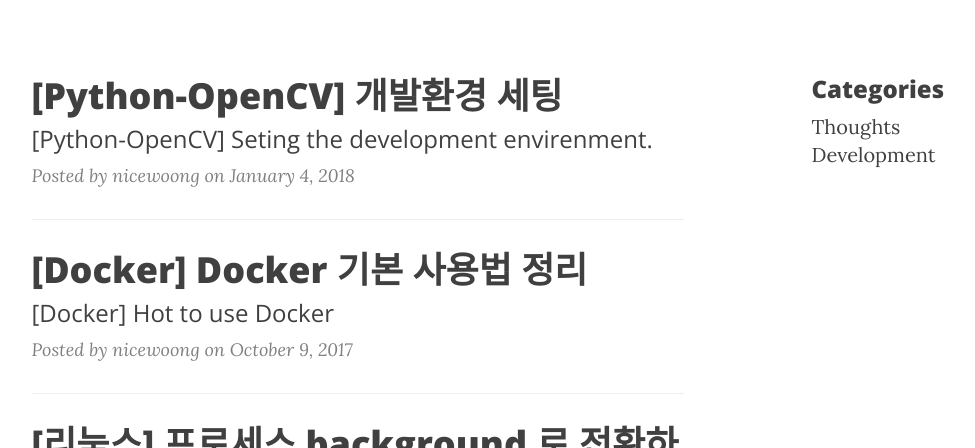
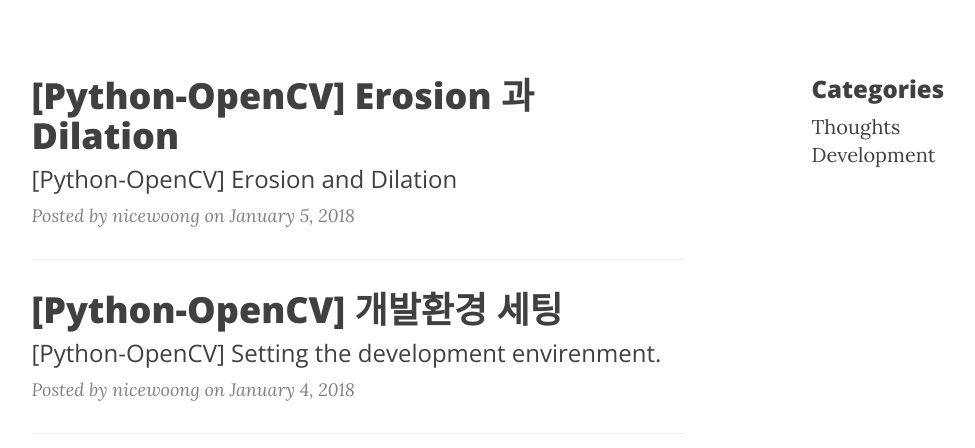
Before and after one commit to nicewoong/nicewoong.github.io, a Jekyll site: the page built from index.html, in a window 1280 px wide and 900 px high, cut to the strip 452-900 px from the top of the window. Shown: the whole strip, without its empty margins (136-1111 px from the left). Built offline with Jekyll 4.4.1, drawn with Linux system fonts in a browser that asks for light colours; nearby versions of some CDN libraries; the list of posts is cut into pages by our own code; some of the changed lines change nothing that is shown.

Commit message:
Create new post - erosion and dilation

````diff
--- a/_posts/2018-01-04-setting-opencv-dev-env.markdown
+++ b/_posts/2018-01-04-setting-opencv-dev-.markdown
@@ -1,7 +1,7 @@
 ---
 layout:     post
 title:      "[Python-OpenCV] 개발환경 세팅"
-subtitle:   "[Python-OpenCV] Seting the development envirenment."
+subtitle:   "[Python-OpenCV] Setting the development envirenment."
 date:       2018-01-04 12:00:00
 categories: [development]
 author:     "nicewoong"
@@ -59,7 +59,7 @@
 
 
 <p>
-<img src="{{ site.url }}/assets/python_win_installer.png" style="width: 400px;"/>
+<img src="{{ site.url }}/assets/python_win_installer.png" style="width: 550px;"/>
 </p>
 - 이렇게 all user 가 사용할 수 있도록 재설치를 하고 cmd 를 켜서 python --version 명령어로 확인을 하니 Python3 버전이 출력되었다. 윈도우에서는 바로 python3 가 아니라 python 명령에 3 버전이 등록되어 버리네.
 
--- /dev/null
+++ b/_posts/2018-01-05-erosion-and-dilation.markdown
@@ -0,0 +1,144 @@
+---
+layout:     post
+title:      "[Python-OpenCV] Erosion 과 Dilation"
+subtitle:   "[Python-OpenCV] Erosion and Dilation"
+date:       2018-01-05 12:00:00
+categories: [development]
+author:     "nicewoong"
+tags:       [Python, OpenCV, 인턴, 이미지처리]
+---
+
+
+
+2018-01-05(금)
+
+# 이미지 형태전환 - Erosion and Dilation
+
+<br>
+## 이미지 형태 전환 (Morphological Transformations)
+
+- 이미지 형태 전환은 기본적으로 Binary Image 상에서 이루어진다.
+
+- 두 개의 input 이 필요하다. (원본 이미지, 커널)
+
+- 커널은 Image Transformation 을 결정하는 구조화된 요소
+
+- Erosion 은 이미지를 침식시키는 것
+
+- Dilation 은 이미지를 팽창시키는 것
+
+- 커널의 크기가 크거나, 반복횟수가 많아지면 과하게 적용되어 경계가 없어질 수도 있다.
+
+<br>
+## Erosion
+
+- Erosion 은 이미지를 침식시키는 것
+
+- Foreground 가 되는 이미지의 경계부분을 침식시켜서 Background 이미지로 전환한다.
+
+- Foreground 이미지가 가늘게 된다.
+
+- 흐릿한 경계부분은 배경으로 만들어버린다고 생각하면 좋을 듯
+
+- 이미지는 Matrix 이다. 작은 (n x n) 커널 창으로 이미지 전체를 훝으면서 커널창에 들어온 matrix 값들을 변경한다.
+
+- 메서드는 아래와 같다.
+
+
+* ```erosion = cv2.erode(img, kernel, iterations=1)```
+  * img: erosion을 수행할 원본 이미지
+  * kernel: erosion을 위한 커널
+  * iterations: Erosion 반복 횟수
+
+
+<br>
+## Dilation
+
+- Dilation 은 이미지를 팽창시키는 것
+
+- Erosion과 반대로 동작한다.
+
+- 메서드는 아래와 같다.
+
+* ```dilation = cv2.dilate(img, kernel, iterations=1)```
+  * img: erosion을 수행할 원본 이미지
+  * kernel: erosion을 위한 커널
+  * iterations: Erosion 반복 횟수
+
+
+<br>
+### Erosion과 Dilation 을 적용한 코드 실습
+
+- 아래와 같이 코드를 작성한다.
+
+
+```
+def erosion_dilation():
+    filename = 'images/ad_text2.jpg'
+    image = cv2.imread(filename, cv2.IMREAD_GRAYSCALE)  #// 회색조로 이미지 객체를 생서한다.
+
+    #// make kernel matrix for dilation and erosion (Use Numpy)
+    kernel_size_row = 3
+    kernel_size_col = 3
+    kernel = np.ones((3, 3), np.uint8)
+
+    erosion_image = cv2.erode(image, kernel, iterations=1)  #// make erosion image
+    dilation_image = cv2.dilate(image, kernel, iterations=1)  #// make dilation image
+
+    # open image window
+    cv2.namedWindow('erosion_image',
+                    cv2.WINDOW_NORMAL)  #// 윈도우 창의 성격 지정 인자 : (윈도우타이틀, 윈도우 사이즈 플래그) , 사용자가 크기 조절할 수 있는 윈도우 생성
+    cv2.imshow('erosion_image', erosion_image)  #// ADAPTIVE_THRESH_GAUSSIAN_C 적용한 이미지 열기
+
+    # open image window
+    cv2.namedWindow('dilation_image',
+                    cv2.WINDOW_NORMAL)  #// 윈도우 창의 성격z 지정 인자 : (윈도우타이틀, 윈도우 사이즈 플래그) , 사용자가 크기 조절할 수 있는 윈도우 생성
+    cv2.imshow('dilation_image', dilation_image)  #// ADAPTIVE_THRESH_MEAN_C 적용한 이미지 열기
+
+    # final process
+    cv2.waitKey(0)  #// 키보드 입력될 때 까지 계속 기다림
+    cv2.destroyAllWindows()  #// 이미지 윈도우 닫기
+
+
+```
+
+- 위 코드의 수행결과는 아래와 같다. 원본 -> Opening 결과 -> Closing 결과 순서이다.
+
+
+<img src="{{ site.url }}/assets/erosion_dilation_result.png" style="width: 550px;"/>
+
+- Erosion 은 한 뭉치(?)가 더 가늘어지고, Dilation 은 한 뭉치가 좀더 굵어진다.
+
+
+
+
+
+<br>
+## 커널 매트릭스 (Kernel Matrix) 생성
+
+- 위 예제에서 Numpy 를 이용하여 kernel matrix 를 생성했다.
+
+- M1 = cv2.getStructuringElement(cv2.MORPH_RECT, (5, 5)) 메서드를 활용해서 더 손쉽게 Kernel Matrix 를 생성가능
+
+```
+// make kernel matrix for dilation and erosion (Use Numpy)
+    kernel_size_row = 3
+    kernel_size_col = 3
+    kernel = np.ones((kernel_size_row, kernel_size_col), np.uint8)
+
+// make kernel matrix for dilation and erosion (Use cv2 method)
+    kernel_size_row = 3
+    kernel_size_col = 3
+    kernel = cv2.getStructuringElement(cv2.MORPH_RECT, (kernel_size_row , kernel_size_col))
+```
+
+
+
+
+
+
+<br>
+### 참고
+
+* [readthedocs](http://opencv-python.readthedocs.io/en/latest/doc/12.imageMorphological/imageMorphological.html?highlight=erosion)
+* [블로그포스트](http://blog.naver.com/PostView.nhn?blogId=samsjang&logNo=220505815055&parentCategoryNo=&categoryNo=66&viewDate=&isShowPopularPosts=false&from=postList)
````
Also changed, not shown: 2 other files.
